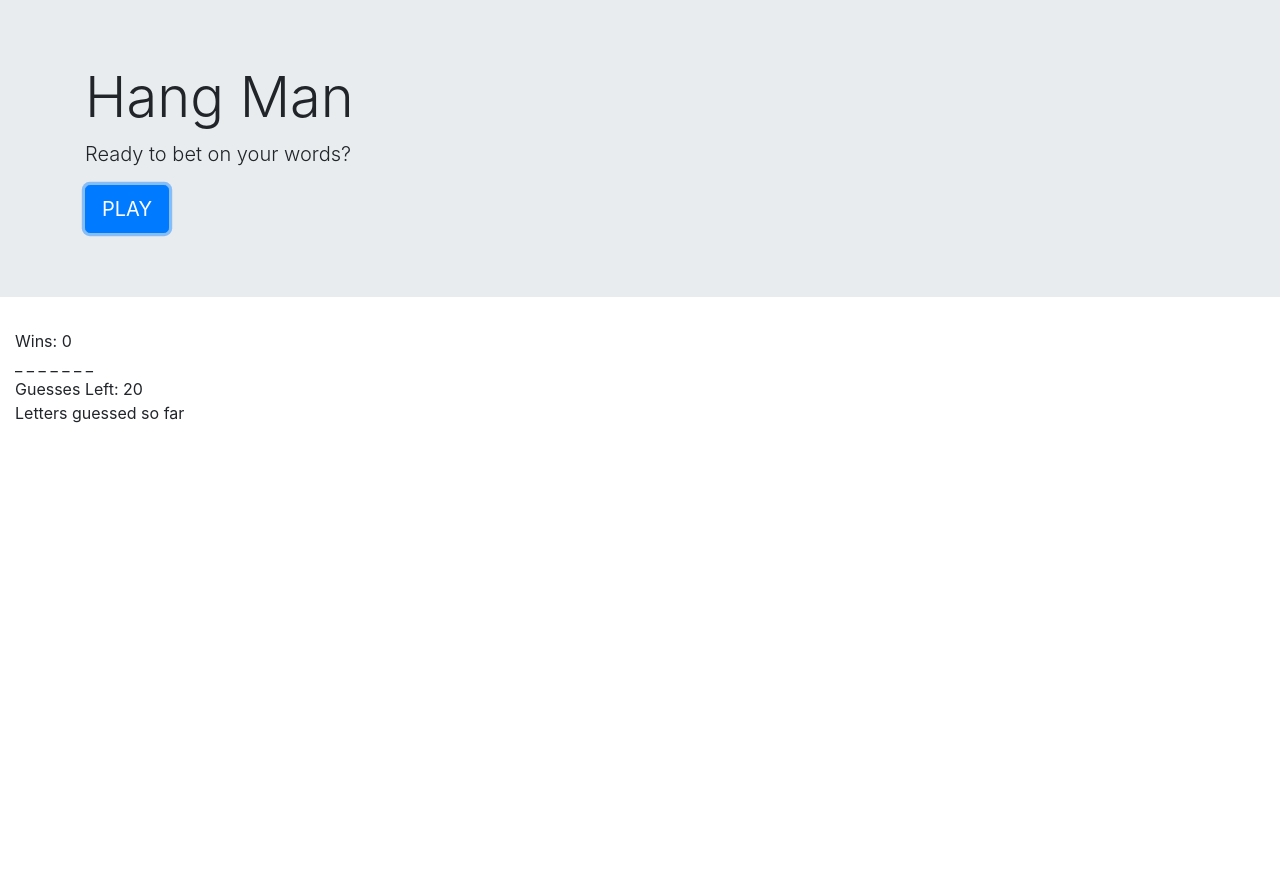
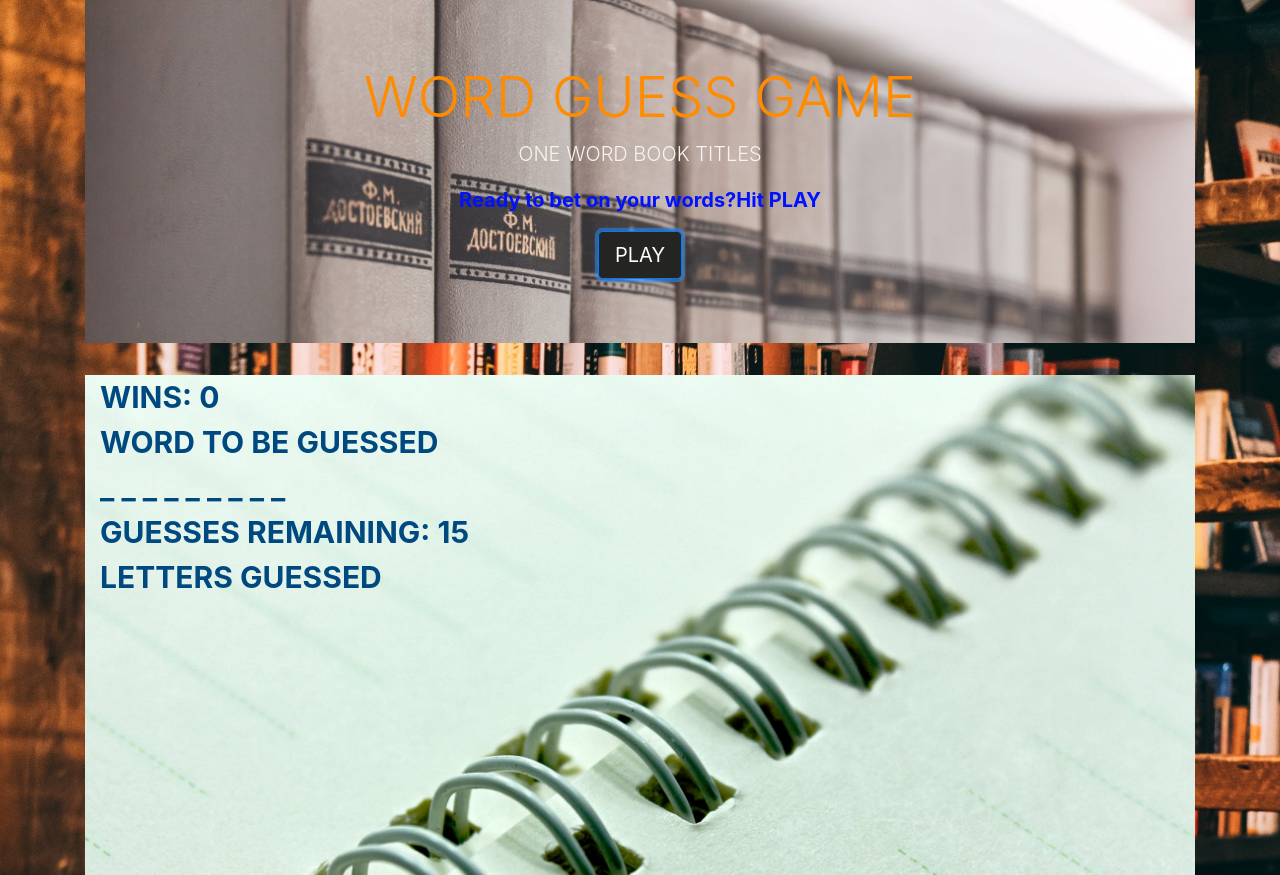
Before and after one commit to dimz13/Word-Guess-Game, a plain HTML site: page index.html in a window 1280 px wide. Both pictures are taken after a click on the button "PLAY". Before the commit the page ends 800 px from the top, so only its background shows below. Drawn offline with nearby package versions, Linux system fonts and the light colour scheme.

Commit message:
word guess game with styling and images

```diff
--- /dev/null
+++ b/assets/css/custom.css
@@ -0,0 +1,23 @@
+body {
+    background: url('../img/books-bookshelves-library-1926988.jpg') no-repeat center center fixed;
+    -webkit-background-size: cover;
+    -moz-background-size: cover;
+    background-size: cover;
+    -o-background-size: cover;
+  }
+
+  .jumbotron {
+    background-image: url("../img/book.jpeg");
+    background-size: cover;
+  }
+
+  .main{
+    background-image: url("../img/pages.jpeg");
+    background-size: cover;
+  }
+
+  #wins,#current,#underscores,#wins,#guessed,#remain{
+    font-weight: bolder;
+    font-size: 30px;
+    color: rgb(0, 73, 128);
+  }
--- /dev/null
+++ b/assets/js/guess.js
@@ -0,0 +1,82 @@
+function guess() {
+    $(document).ready(function () {
+        var userGuess;
+        var winDom = document.getElementById("wins");
+        var remainDom = document.getElementById("remain");
+        var guessChoicesDom = document.getElementById("guessed");
+        var correctGuessDom = document.getElementById("underscores");
+        var wins = 0;
+        var remain = 15;
+        var guessChoices = [];
+        var answerArray = [];
+        /**Array of Random words **/
+        var wordList = ["OUTLANDER", "EMMA", "IT", "BEWOULF", "CHOCOLAT", "DIVERGENT", "ECLIPSE", "JAWS", "LOLITA", "BAMBI", "DRACULA", "REVIVAL", "BLINK", "CORALINE"];
+        var selWord = wordList[Math.floor(Math.random() * wordList.length)];
+        console.log(selWord);
+
+        remainDom.textContent = "GUESSES REMAINING: " + remain;
+        winDom.textContent = "WINS: " + wins;
+        var remainingLetter = selWord.length;
+
+        function checkGame(userGuess) {
+            remain--;
+            remainDom.textContent = "GUESSES REMAINING: " + remain;
+            for (var j = 0; j < selWord.length; j++) {
+                if (selWord[j] === userGuess && guessChoices.indexOf(userGuess) === -1) {
+                    remainingLetter--;
+                    console.log(remainingLetter);
+                    answerArray[j] = userGuess;
+                    correctGuessDom.textContent = answerArray.join(" ");
+                    // guessChoicesDom.textContent = " Letters guessed so far: " + guessChoices.join(", ") + "";
+                    if (remainingLetter === 0) {
+                        wins++;
+                        winDom.textContent = "WINS: " + wins;
+                        alert("You guessed correctly");
+                        playAgain();
+                    }
+                }
+            }
+            guessChoices[guessChoices.length] = userGuess;
+            guessChoicesDom.textContent = " LETTERS GUESSED: " + guessChoices.join(", ") + "";
+        }
+        function playAgain() {
+            remain = 15;
+            guessChoices = [];
+            guessChoicesDom.textContent = " LETTERS GUESSED: " + guessChoices.join(", ") + "";
+            answerArray = [];
+            selWord = wordList[Math.floor(Math.random() * wordList.length)];
+            console.log(selWord);
+            remainingLetter = selWord.length;
+            updateStats();
+        }
+
+        function updateStats() {
+            start();
+            remainDom.textContent = "GUESSES REMAINING: " + remain;
+            correctGuessDom.textContent = answerArray.join(" ");
+            guessChoicesDom.textContent = " LETTERS GUESSED: " + guessChoices.join(", ") + "";
+        }
+
+        function start() {
+            for (var i = 0; i < selWord.length; i++) {
+                answerArray[i] = " _ ";
+                correctGuessDom.textContent = answerArray.join(" ");
+            }
+        }
+        $("#start").click(function () {
+            start();
+        });
+
+        document.onkeyup = function (event) {
+            userGuess = event.key.toUpperCase();
+            console.log(userGuess);
+            if (remain > 0 && remainingLetter > 0) {
+                checkGame(userGuess);
+
+            } else if (remain === 0) {
+                playAgain();
+            }
+
+        }
+    });
+}
--- a/index.html
+++ b/index.html
@@ -6,132 +6,36 @@
     <meta name="viewport" content="width=device-width, initial-scale=1.0">
     <meta http-equiv="X-UA-Compatible" content="ie=edge">
     <script src="https://code.jquery.com/jquery.js"></script>
+    <script src ="assets/js/guess.js"></script>
+    <link rel="stylesheet" href ="./assets/css/custom.css">
     <link rel="stylesheet" href="https://stackpath.bootstrapcdn.com/bootstrap/4.3.1/css/bootstrap.min.css"
         integrity="sha384-ggOyR0iXCbMQv3Xipma34MD+dH/1fQ784/j6cY/iJTQUOhcWr7x9JvoRxT2MZw1T" crossorigin="anonymous">
-    <title>Document</title>
+    <title>Word Guess Game</title>
 </head>
 
 <body>
-    <div class="container-main">
+    <div class="container">
         <div class="jumbotron jumbotron-fluid">
             <div class="container">
-                <h1 class="display-4">Hang Man</h1>
-                <p class="lead">Ready to bet on your words? </p>
-                <!-- <p class="lead">Press any key to play </p> -->
-                <a class="btn btn-primary btn-lg" id="start" href="#" role="button">PLAY</a>
+                <h1 class="display-4" style="text-align:center;color:#ff8c00">WORD GUESS GAME</h1>
+                <p class="lead" style="text-align:center;color:#f5f4ee">ONE WORD BOOK TITLES</p>
+                <p class="lead" style="text-align:center;font-weight:bold; color:#0011ff">Ready to bet on your words?Hit PLAY </p>
+                <div class=button style="text-align:center">
+                <a class="btn btn-primary btn-lg" style ="background-color:rgb(36, 36, 35)" id="start" href="#" role="button">PLAY</a>
+            </div>
             </div>
         </div>
-        <div class="container-fluid">
-
-            <div id="wins">Wins</div>
+            <div class = "container main" style="background-color: rgb(250, 248, 248);height: 500px">
+            <div id="wins">WINS</div>
+            <div id = "current">WORD TO BE GUESSED</div>
             <div id="underscores"></div>
-            <div id="remain"># of guesses remaining</div>
-            <div id="guessed">Letters guessed so far</div>
+            <div id="remain">GUESSES REMAINING</div>
+            <div id="guessed">LETTERS GUESSED</div>
+            <div id="winner"></div>
         </div>
     </div>
 </body>
 <script>
-
-    $(document).ready(function () {
-        var userGuess;
-        var winDom = document.getElementById("wins")
-        var remainDom = document.getElementById("remain")
-        var guessChoicesDom = document.getElementById("guessed")
-        var correctGuessDom = document.getElementById("underscores")
-        var wins = 0;
-        var remain = 20;
-        var guessChoices = []
-        var answerArray = []
-        /**Array of Random words **/
-        var wordList = ["OUTLANDER", "EMMA", "IT", "BEWOULF", "CHOCOLAT", "DIVERGENT", "ECLIPSE", "JAWS", "LOLITA"];
-        var selWord = wordList[Math.floor(Math.random() * wordList.length)]
-        console.log(selWord)
-
-        remainDom.textContent = "Guesses Left: " + remain;
-        winDom.textContent = "Wins: " + wins;
-        var remainingLetter = selWord.length
-
-        function checkGame(userGuess) {
-            for (var j = 0; j < selWord.length; j++) {
-                if (selWord[j] === userGuess) {
-                    remainingLetter--
-                    console.log(remainingLetter)
-                    // remain--
-                    // remainDom.textContent = "# of guesses remaining: " + remain;
-                    answerArray[j] = userGuess
-                    correctGuessDom.textContent = answerArray.join(" ")
-                    guessChoicesDom.textContent = " Letters guessed so far: " + guessChoices.join(", ") + "";
-            remainDom.textContent = "# of guesses remaining: " + remain;
-                    // if (remainingLetter === 0) {
-                    //     wins++
-                    //     winDom.textContent = "Wins: " + wins;
-                    //     remain = 20
-                    //     guessChoicesDom.textContent = " Letters guessed so far : " + "";
-
-                    // }
-
-                }
-
-
-
-            }
-            remain--
-            guessChoices[guessChoices.length] = userGuess;
-            guessChoicesDom.textContent = " Letters guessed so far: " + guessChoices.join(", ") + "";
-            remainDom.textContent = "# of guesses remaining: " + remain;
-
-
-
-        }
-        function reset() {
-            wins = 0;
-            remain = 20;
-            guessChoices = []
-            answerArray = []
-            selWord = wordList[Math.floor(Math.random() * wordList.length)]
-            console.log(selWord)
-            remainingLetter = selWord.length
-        }
-
-
-        function start() {
-            for (var i = 0; i < selWord.length; i++) {
-                answerArray[i] = " _ ";
-                correctGuessDom.textContent = answerArray.join(" ")
-            }
-        }
-        $("#start").click(function () {
-            start();
-        });
-
-        document.onkeyup = function (event) {
-            userGuess = event.key.toUpperCase()
-            console.log(userGuess)
-            if(remain > 0 && remainingLetter > 0){
-                checkGame(userGuess)
-
-            }
-
-
-
-
-        }
-
-
-
-
-
-
-
-
-
-
-
-
-
-    });
-
-
+ guess();
 </script>
-
 </html>
```
Also changed, not shown: assets/img/book.jpeg (added), assets/img/books-bookshelves-library-1926988.jpg (added), assets/img/jaws.jpeg (added), assets/img/pages.jpeg (added), 2 other files.
